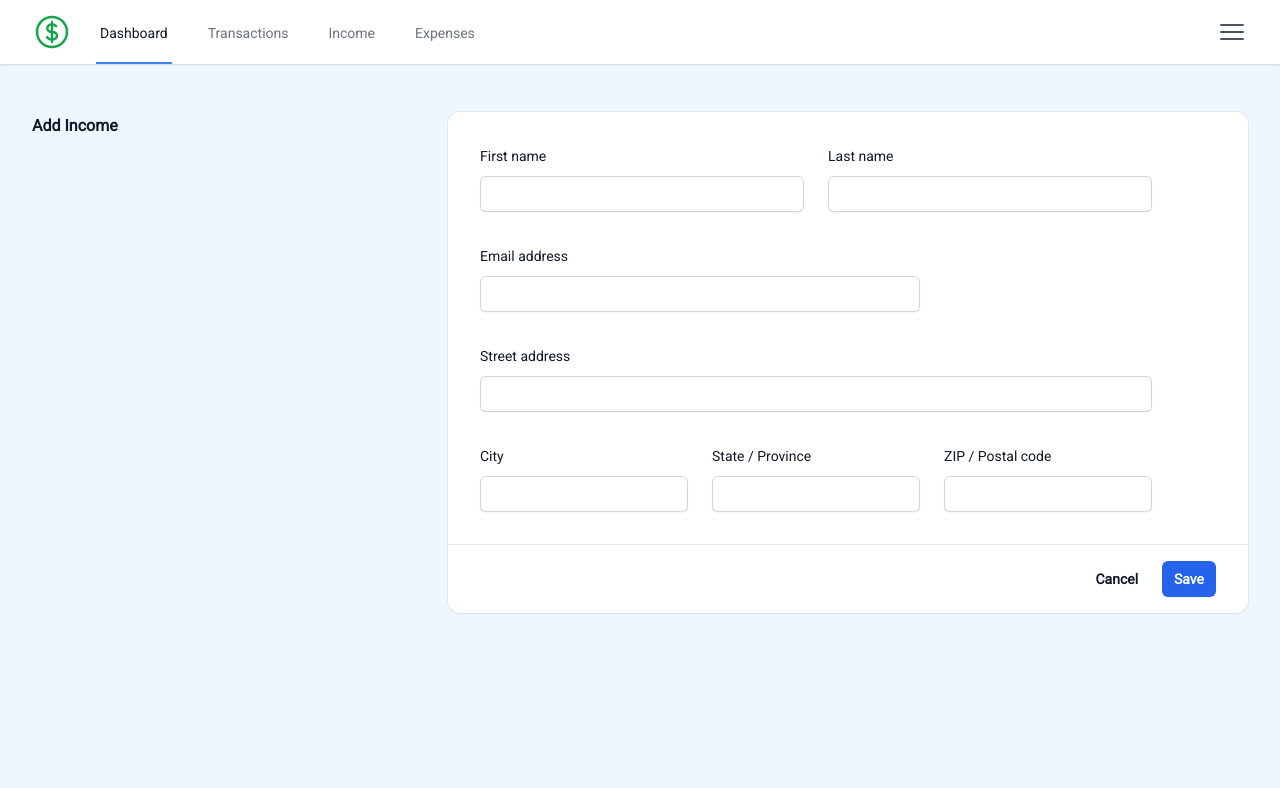
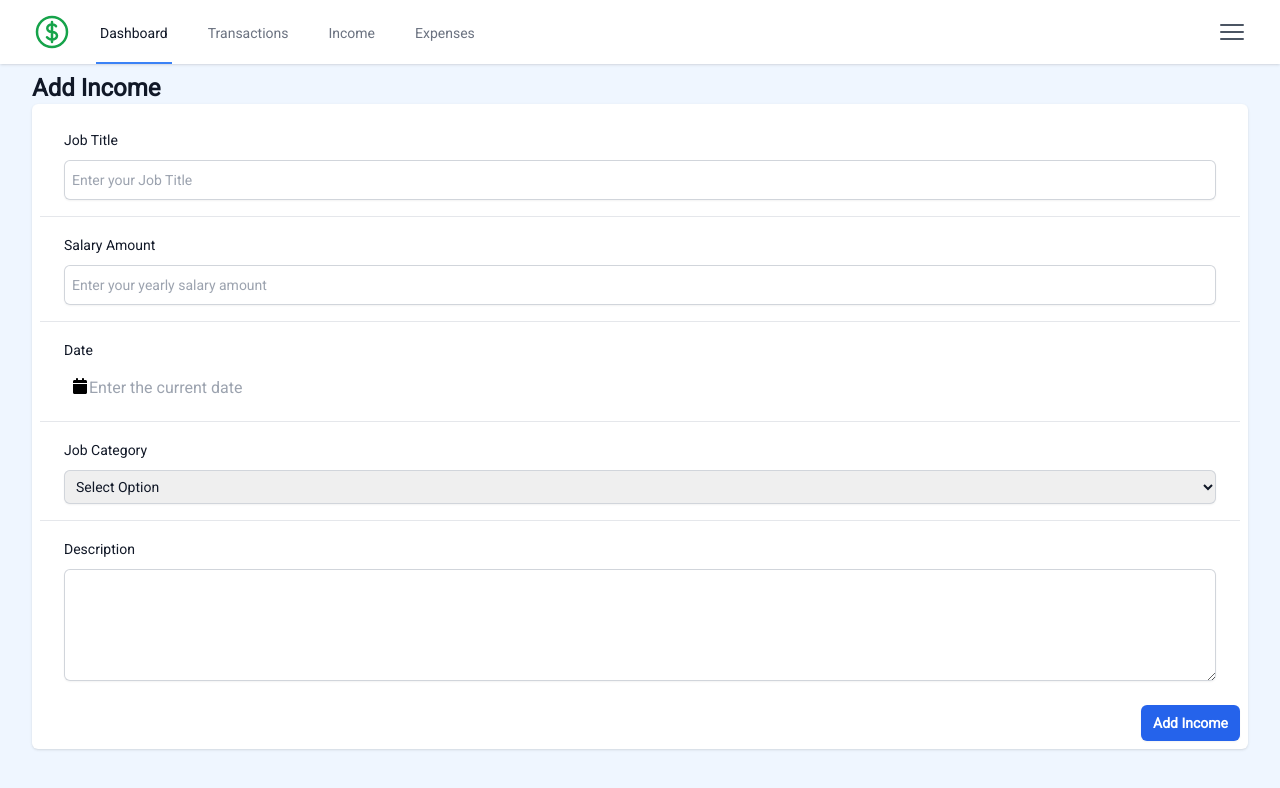
Before and after one commit to JL347/ExpenseTracker, a Next.js app in the folder frontend/: page /income in a window 1280 px wide. Shown: the top 788 px of the page. Built offline with nearby package versions, Linux system fonts and the light colour scheme.

Commit message:
added ability to create income

```diff
--- a/frontend/package.json
+++ b/frontend/package.json
@@ -14,6 +14,7 @@
     "axios": "^1.6.8",
     "next": "14.2.2",
     "react": "^18",
+    "react-datepicker": "^6.9.0",
     "react-dom": "^18"
   },
   "devDependencies": {
--- a/frontend/src/components/Income/Income.js
+++ b/frontend/src/components/Income/Income.js
@@ -1,140 +1,154 @@
 "use client";
 
 import { useGlobalContext } from '../../context/globalContext';
+import { useEffect, useState } from 'react';
+import DatePicker from 'react-datepicker';
+import 'react-datepicker/dist/react-datepicker.css';
 
 const Income = () => {
-  const {addIncome} = useGlobalContext();
+  const { addIncome } = useGlobalContext();
+  const [input, setInput] = useState({
+    title: '',
+    amount: '',
+    date: '',
+    category: '',
+    description: '',
+  });
+
+  const { title, amount, date, category, description } = input;
+
+  const handleInput = (name) => (e) => {
+    setInput({ ...input, [name]: e.target.value });
+  };
+
+  const handleSubmit = (e) => {
+    e.preventDefault();
+    addIncome(input);
+    setInput({
+      title: '',
+      amount: '',
+      date: '',
+      category: '',
+      description: '',
+    });
+  }
 
   return (
-    <div className="space-y-10 divide-y divide-gray-900/10">
-      <div className="grid grid-cols-1 gap-x-8 gap-y-8 pt-10 md:grid-cols-3">
-        <div className="px-4 sm:px-0">
-          <h2 className="text-base font-semibold leading-7 text-gray-900">Add Income</h2>
-          {/* <p className="mt-1 text-sm leading-6 text-gray-600">Use a permanent address where you can receive mail.</p> */}
-        </div>
-
-        <form className="bg-white shadow-sm ring-1 ring-gray-900/5 sm:rounded-xl md:col-span-2">
-          <div className="px-4 py-6 sm:p-8">
-            <div className="grid max-w-2xl grid-cols-1 gap-x-6 gap-y-8 sm:grid-cols-6">
-              <div className="sm:col-span-3">
-                <label htmlFor="first-name" className="block text-sm font-medium leading-6 text-gray-900">
-                  First name
+    <div>
+      <h1 className="text-2xl font-semibold text-gray-900">Add Income</h1>
+      <form onSubmit={handleSubmit}>
+        <div className="overflow-hidden rounded-md bg-white shadow p-2">
+          <div>
+            <ul role="list" className="divide-y divide-gray-200">
+              <li className="px-6 py-4">
+                <div>
+                  <label htmlFor="title" className="block text-sm font-medium leading-6 text-gray-900">
+                    Job Title
                   </label>
                   <div className="mt-2">
                     <input
                       type="text"
-                    name="first-name"
-                    id="first-name"
-                    autoComplete="given-name"
-                    className="block w-full rounded-md border-0 py-1.5 text-gray-900 shadow-sm ring-1 ring-inset ring-gray-300 placeholder:text-gray-400 focus:ring-2 focus:ring-inset focus:ring-blue-600 sm:text-sm sm:leading-6"
+                      name="title"
+                      id="title"
+                      value={title}
+                      className="block w-full rounded-md border-0 p-2 text-gray-900 shadow-sm ring-1 ring-inset ring-gray-300 placeholder:text-gray-400 focus:ring-2 focus:ring-inset focus:ring-blue-600 sm:text-sm sm:leading-6"
+                      placeholder="Enter your Job Title"
+                      onChange={handleInput('title')}
                     />
                   </div>
                 </div>
-
-              <div className="sm:col-span-3">
-                <label htmlFor="last-name" className="block text-sm font-medium leading-6 text-gray-900">
-                  Last name
+              </li>
+              <li className="px-6 py-4">
+                <div>
+                  <label htmlFor="amount" className="block text-sm font-medium leading-6 text-gray-900">
+                    Salary Amount
                   </label>
                   <div className="mt-2">
                     <input
                       type="text"
-                    name="last-name"
-                    id="last-name"
-                    autoComplete="family-name"
-                    className="block w-full rounded-md border-0 py-1.5 text-gray-900 shadow-sm ring-1 ring-inset ring-gray-300 placeholder:text-gray-400 focus:ring-2 focus:ring-inset focus:ring-blue-600 sm:text-sm sm:leading-6"
+                      name="amount"
+                      id="amount"
+                      value={amount}
+                      className="block w-full rounded-md border-0 p-2 text-gray-900 shadow-sm ring-1 ring-inset ring-gray-300 placeholder:text-gray-400 focus:ring-2 focus:ring-inset focus:ring-blue-600 sm:text-sm sm:leading-6"
+                      placeholder="Enter your yearly salary amount"
+                      onChange={handleInput('amount')}
                     />
                   </div>
                 </div>
-
-              <div className="sm:col-span-4">
-                <label htmlFor="email" className="block text-sm font-medium leading-6 text-gray-900">
-                  Email address
+              </li>
+              <li className="px-6 py-4">
+                <div>
+                  <label htmlFor="date" className="block text-sm font-medium leading-6 text-gray-900">
+                    Date
                   </label>
                   <div className="mt-2">
-                  <input
-                    id="email"
-                    name="email"
-                    type="email"
-                    autoComplete="email"
-                    className="block w-full rounded-md border-0 py-1.5 text-gray-900 shadow-sm ring-1 ring-inset ring-gray-300 placeholder:text-gray-400 focus:ring-2 focus:ring-inset focus:ring-blue-600 sm:text-sm sm:leading-6"
+                    <DatePicker
+                      id='date'
+                      selected={date}
+                      onChange={(date) => {
+                        setInput({ ...input, date: date });
+                      }}
+                      placeholderText='Enter the current date'
+                      dateFormat="MM/dd/yyyy"
+                      showIcon
                     />
                   </div>
                 </div>
-
-              <div className="col-span-full">
-                <label htmlFor="street-address" className="block text-sm font-medium leading-6 text-gray-900">
-                  Street address
+              </li>
+              <li className="px-6 py-4">
+                <div>
+                  <label htmlFor="category" className="block text-sm font-medium leading-6 text-gray-900">
+                    Job Category
                   </label>
                   <div className="mt-2">
-                  <input
-                    type="text"
-                    name="street-address"
-                    id="street-address"
-                    autoComplete="street-address"
-                    className="block w-full rounded-md border-0 py-1.5 text-gray-900 shadow-sm ring-1 ring-inset ring-gray-300 placeholder:text-gray-400 focus:ring-2 focus:ring-inset focus:ring-blue-600 sm:text-sm sm:leading-6"
+                    <select
+                      id="category"
+                      name="category"
+                      value={category}
+                      onChange={handleInput('category')}
+                      className="block w-full rounded-md border-0 p-2 text-gray-900 shadow-sm ring-1 ring-inset ring-gray-300 placeholder:text-gray-400 focus:ring-2 focus:ring-inset focus:ring-blue-600 sm:text-sm sm:leading-6"
+                    >
+                      <option value="" disabled>Select Option</option>
+                      <option value="salary">Salary</option>
+                      <option value="investments">Investments</option>
+                      <option value="rover">Rover</option>
+                      <option value="freelancing">Freelancing</option>
+                      <option value="other">Other</option>
+                    </select>
+                  </div>
+                </div>
+              </li>
+              <li className="px-6 py-4">
+                <div>
+                  <label htmlFor="description" className="block text-sm font-medium leading-6 text-gray-900">
+                    Description
+                  </label>
+                  <div className="mt-2">
+                    <textarea
+                      rows={4}
+                      name="description"
+                      id="description"
+                      value={description}
+                      onChange={handleInput('description')}
+                      className="block w-full rounded-md border-0 p-2 text-gray-900 shadow-sm ring-1 ring-inset ring-gray-300 placeholder:text-gray-400 focus:ring-2 focus:ring-inset focus:ring-indigo-600 sm:text-sm sm:leading-6"
+                      defaultValue={'Enter a brief description for this input'}
                     />
                   </div>
                 </div>
-
-              <div className="sm:col-span-2 sm:col-start-1">
-                <label htmlFor="city" className="block text-sm font-medium leading-6 text-gray-900">
-                  City
-                </label>
-                <div className="mt-2">
-                  <input
-                    type="text"
-                    name="city"
-                    id="city"
-                    autoComplete="address-level2"
-                    className="block w-full rounded-md border-0 py-1.5 text-gray-900 shadow-sm ring-1 ring-inset ring-gray-300 placeholder:text-gray-400 focus:ring-2 focus:ring-inset focus:ring-blue-600 sm:text-sm sm:leading-6"
-                  />
+              </li>
+            </ul>
+          </div>
+          <div className="flex justify-end">
+            <button
+              type="button"
+              className="mt-2 rounded-md bg-blue-600 px-3 py-2 text-sm font-semibold text-white shadow-sm hover:bg-blue-500 focus-visible:outline focus-visible:outline-2 focus-visible:outline-offset-2 focus-visible:outline-blue-600"
+              onClick={handleSubmit}
+            >
+              Add Income
+            </button>
           </div>
         </div>
-
-              <div className="sm:col-span-2">
-                <label htmlFor="region" className="block text-sm font-medium leading-6 text-gray-900">
-                  State / Province
-                </label>
-                <div className="mt-2">
-                  <input
-                    type="text"
-                    name="region"
-                    id="region"
-                    autoComplete="address-level1"
-                    className="block w-full rounded-md border-0 py-1.5 text-gray-900 shadow-sm ring-1 ring-inset ring-gray-300 placeholder:text-gray-400 focus:ring-2 focus:ring-inset focus:ring-blue-600 sm:text-sm sm:leading-6"
-                  />
-                </div>
-              </div>
-
-              <div className="sm:col-span-2">
-                <label htmlFor="postal-code" className="block text-sm font-medium leading-6 text-gray-900">
-                  ZIP / Postal code
-                </label>
-                <div className="mt-2">
-                  <input
-                    type="text"
-                    name="postal-code"
-                    id="postal-code"
-                    autoComplete="postal-code"
-                    className="block w-full rounded-md border-0 py-1.5 text-gray-900 shadow-sm ring-1 ring-inset ring-gray-300 placeholder:text-gray-400 focus:ring-2 focus:ring-inset focus:ring-blue-600 sm:text-sm sm:leading-6"
-                  />
-                </div>
-              </div>
-            </div>
-          </div>
-          <div className="flex items-center justify-end gap-x-6 border-t border-gray-900/10 px-4 py-4 sm:px-8">
-            <button type="button" className="text-sm font-semibold leading-6 text-gray-900">
-              Cancel
-            </button>
-            <button
-              type="submit"
-              className="rounded-md bg-blue-600 px-3 py-2 text-sm font-semibold text-white shadow-sm hover:bg-blue-500 focus-visible:outline focus-visible:outline-2 focus-visible:outline-offset-2 focus-visible:outline-blue-600"
-            >
-              Save
-            </button>
-          </div>
       </form>
-      </div>
     </div>
   );
 };
```
Also changed, not shown: 2 other files (tests, documents, lock files or other folders). Lines whose indentation alone changed are shown as unchanged.
